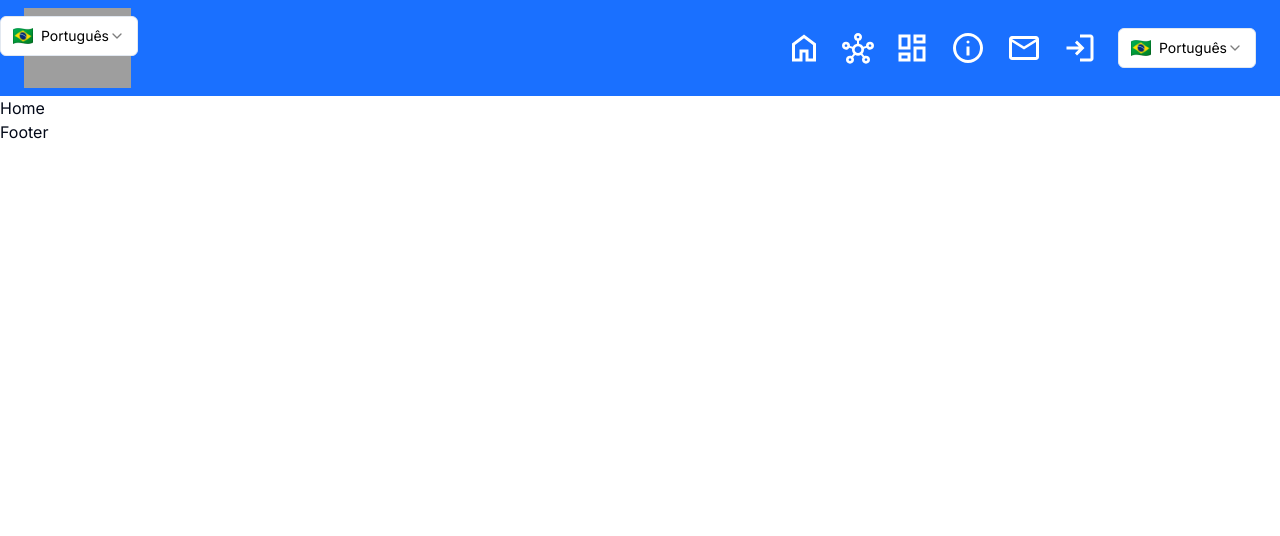
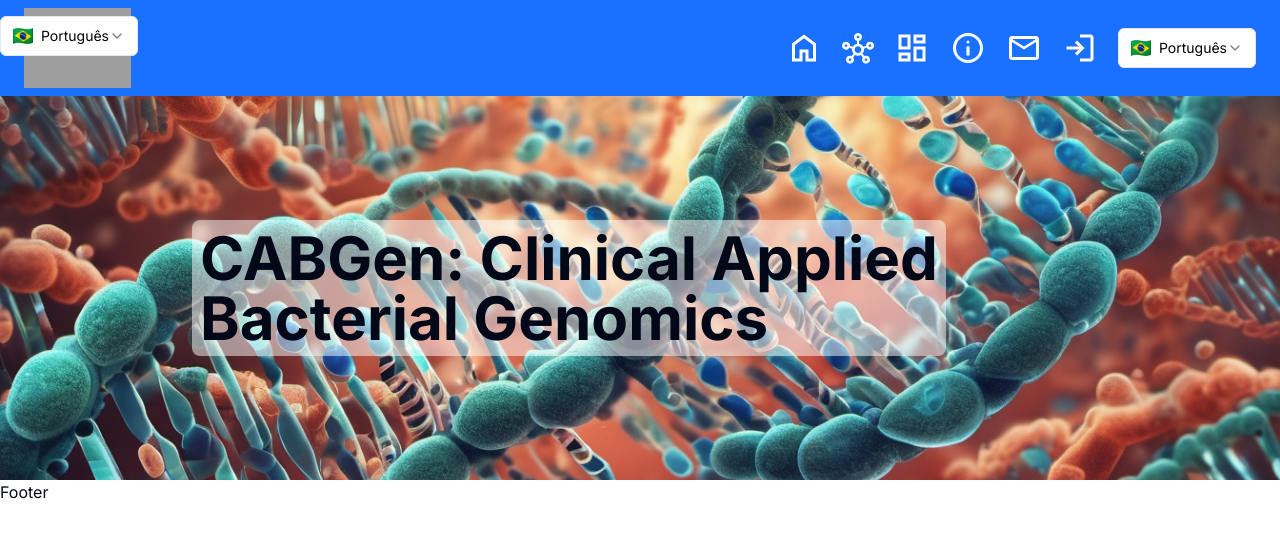
Before and after one commit to CABGenOrg/cabgen_frontend, a Next.js app: page / in a window 1280 px wide. Shown: the top 536 px of the page. Built offline with nearby package versions, Linux system fonts and the light colour scheme; grey boxes are pictures that could not be loaded.

Commit message:
Feat: Created Banner component.

```diff
--- a/src/app/page.tsx
+++ b/src/app/page.tsx
@@ -1,7 +1,12 @@
 import React from "react";
+import Banner from "@/components/Home/Banner";
 
 const Home = () => {
-  return <div>Home</div>;
+  return (
+    <>
+      <Banner />
+    </>
+  );
 };
 
 export default Home;
--- a/src/components/General/Section.tsx
+++ b/src/components/General/Section.tsx
@@ -10,7 +10,7 @@ const Section = ({ id, gray, children }: SectionParams) => {
   return (
     <section
       id={id}
-      className={`container[max-width: 100%] w-screen h-screen flex items-center justify-center ${
+      className={`container[max-width: 100%] w-screen flex flex-col items-center justify-center ${
         gray ? "bg-gray-100" : "bg-white"
       }`}
     >
--- /dev/null
+++ b/src/components/Home/Banner.tsx
@@ -0,0 +1,18 @@
+import React from "react";
+import Section from "../General/Section";
+
+const Banner = () => {
+  return (
+    <Section id="home-banner">
+      <div className="bg-[url('/Home/source.png')] bg-center bg-cover w-screen xl:h-96 md:h-80 h-52">
+        <div className="h-full flex items-center">
+          <h1 className="font-bold lg:text-6xl md:text-5xl sm:text-3xl text-2xl xl:mx-48 md:mx-24 sm:mx-9 mx-7 bg-white/50 p-2 rounded-lg">
+            CABGen: Clinical Applied <br /> Bacterial Genomics
+          </h1>
+        </div>
+      </div>
+    </Section>
+  );
+};
+
+export default Banner;
```
